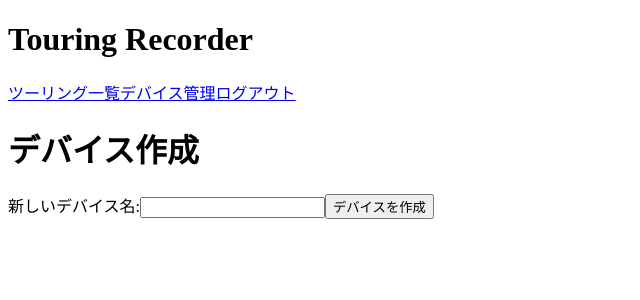
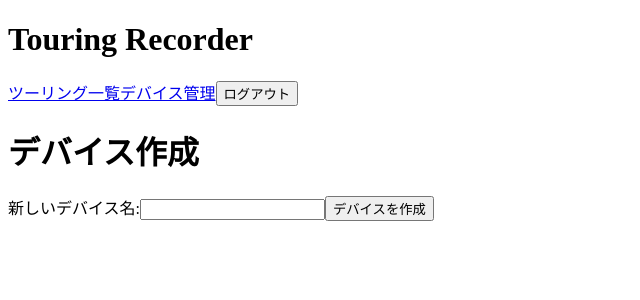
Before and after one commit to fiveofwell/touring-recorder, a React (Vite) app in the folder frontend/: page /devices/new in a window 1280 px wide. Shown: the top 300 px of the page, without its empty margins (0-640 px from the left). Built offline with nearby package versions, Linux system fonts and the light colour scheme; sample sign-in values are in the browser's storage.

Commit message:
add logout flow

```diff
--- a/frontend/src/components/Header.tsx
+++ b/frontend/src/components/Header.tsx
@@ -1,15 +1,43 @@
-import { Link } from 'react-router-dom';
+import { Link, useNavigate } from 'react-router-dom';
+import { useState } from 'react';
 
 export const Header = () => {
+	const navigate = useNavigate();
+	const [isLoggingOut, setIsLoggingOut] = useState(false);
+
+	const handleLogout = async () => {
+		setIsLoggingOut(true);
+		try {
+			const response = await fetch('/token', {
+				method: 'DELETE',
+				headers: {
+					Authorization: `Bearer ${localStorage.getItem('access_token')}`,
+				},
+			});
+
+			if (!response.ok) {
+				throw new Error('サーバーとの同期に失敗しました');
+			}
+		} catch (err) {
+			console.error(
+				err instanceof Error ? err.message : 'ログアウトに失敗しました。',
+			);
+		} finally {
+			localStorage.removeItem('access_token');
+			setIsLoggingOut(false);
+			navigate('/');
+		}
+	};
+
 	return (
 		<header>
 			<h1>Touring Recorder</h1>
 			<nav>
 				<Link to="/tours">ツーリング一覧</Link>
 				<Link to="/devices">デバイス管理</Link>
-				<Link to="/" onClick={() => localStorage.removeItem('access_token')}>
-					ログアウト
-				</Link>
+				<button onClick={handleLogout} disabled={isLoggingOut}>
+					{isLoggingOut ? 'ログアウト中...' : 'ログアウト'}
+				</button>
 			</nav>
 		</header>
 	);
```
